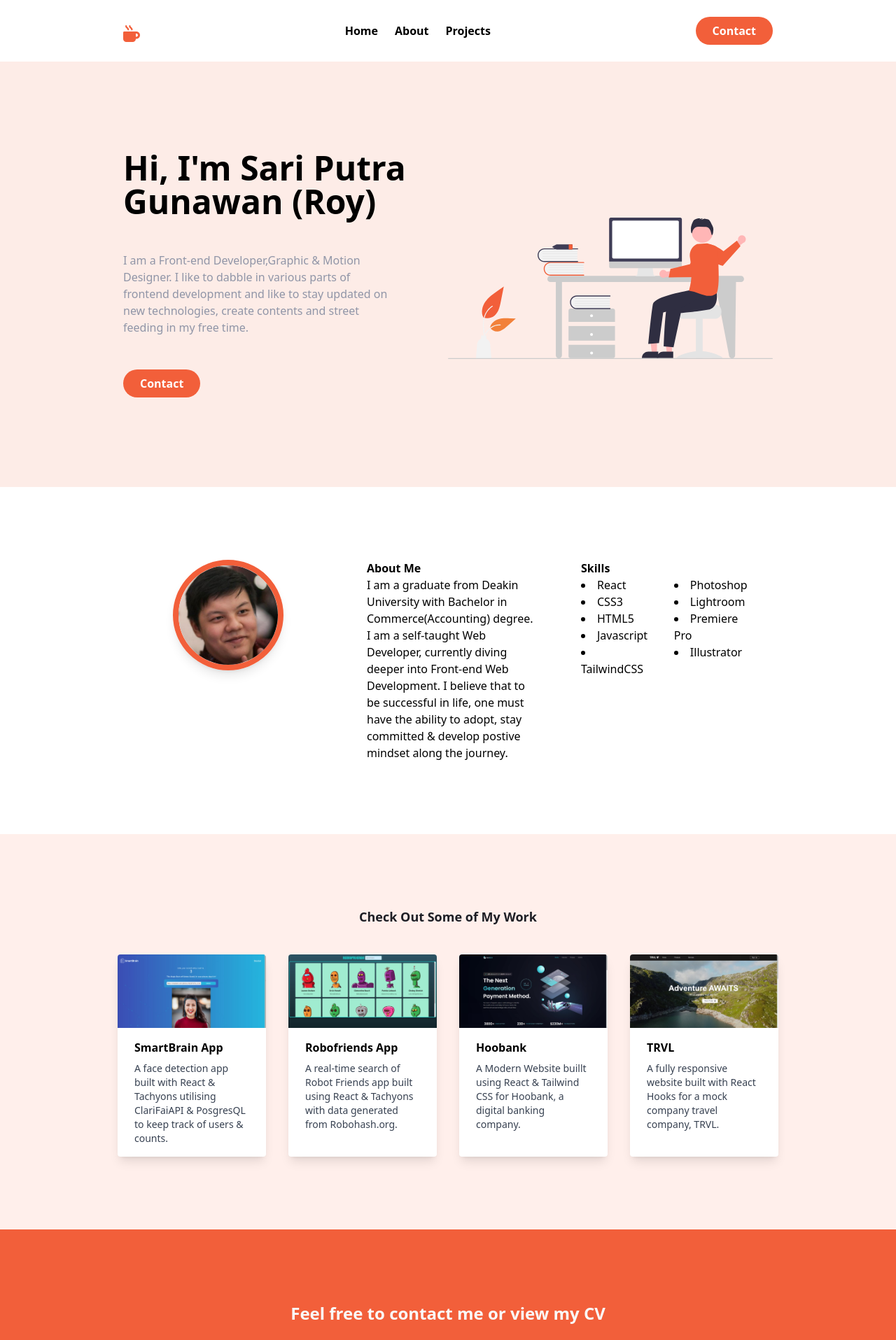
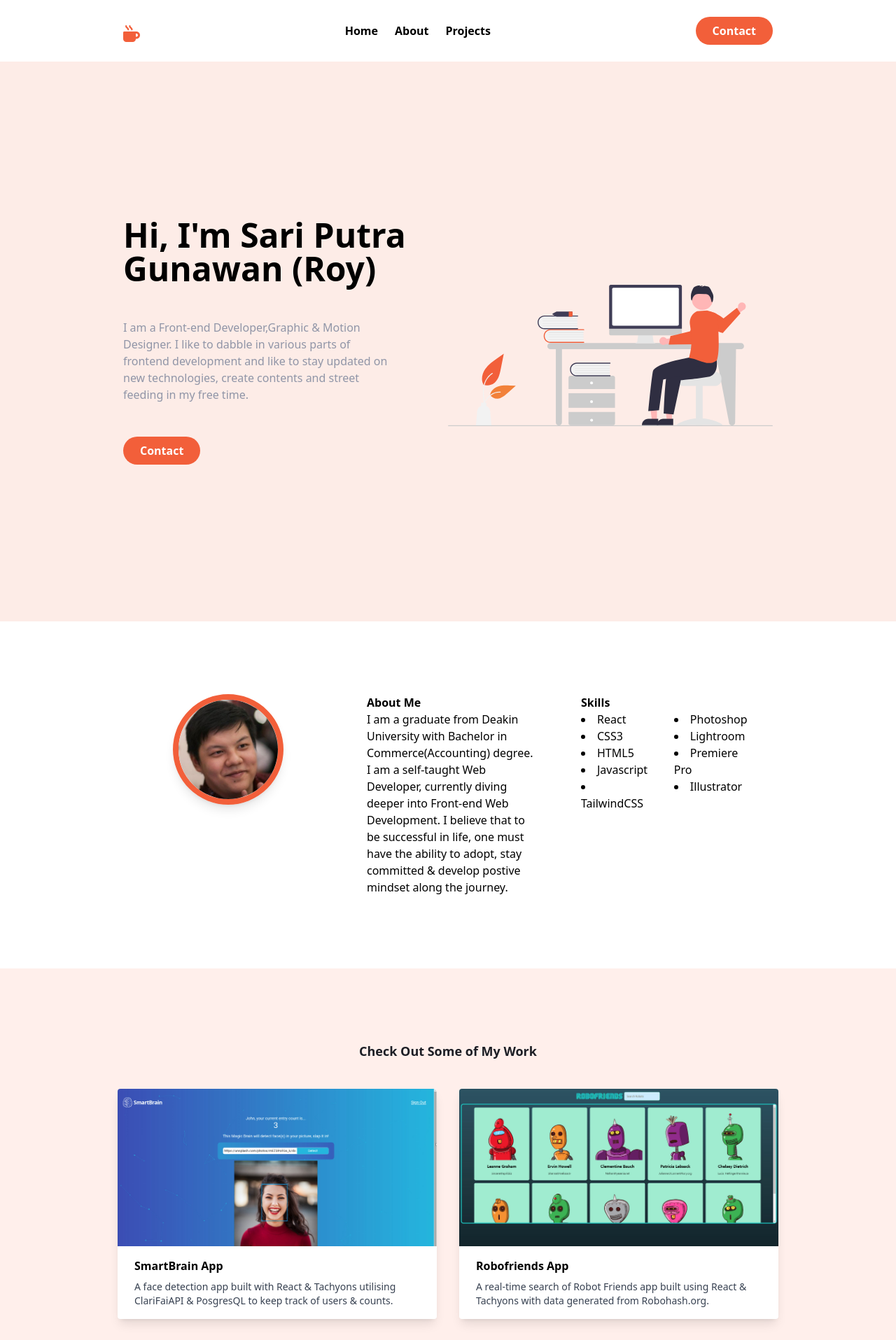
Before and after one commit to rzilla92/react-Tailwind-personal, a React (Vite) app: page / in a window 1280 px wide. Shown: the top 1915 px of the page at 70% size. Built offline with nearby package versions, Linux system fonts and the light colour scheme.

Commit message:
update styling

```diff
--- a/src/components/Hero.jsx
+++ b/src/components/Hero.jsx
@@ -4,7 +4,7 @@ import {Link} from 'react-scroll'
 
 function Hero() {
   return (
-    <section id="hero" className='bg-brightRedSupLight'>
+    <section id="hero" className='bg-brightRedSupLight py-24'>
         <div className='container flex flex-col-reverse md:flex-row items-center px-6 mx-auto space-y-0 md:space-y-0'>
           <div className='flex flex-col mb-16 mt-5 space-y-12 md:mb-32 md:mt-32 md:w-1/2'>
             <h1 className='max-w-md text-5xl font-bold text-center md:text-5xl md:text-left'>
--- a/src/components/Nav.jsx
+++ b/src/components/Nav.jsx
@@ -19,9 +19,9 @@ function Nav() {
           <div className='flex items-center justify-between'>
               <div className='pt-2'><i className="fa-solid fa-mug-hot text-brightRed text-2xl baseline"></i></div>
               <div className='hidden md:flex justify-center items-center space-x-6'>
-                  <Link to="home" activeClass="active" smooth={true} spy={true} className="font-semibold hover:opacity-70">Home</Link>
-                  <Link to="about" smooth={true} spy={true} className="font-semibold hover:opacity-70">About</Link>
-                  <Link to="projects" smooth={true} spy={true} className="font-semibold hover:opacity-70">Projects</Link>
+                  <Link to="home" activeClass="active" smooth={true} spy={true} className="font-semibold cursor-pointer hover:opacity-70">Home</Link>
+                  <Link to="about" smooth={true} spy={true} className="font-semibold cursor-pointer hover:opacity-70">About</Link>
+                  <Link to="projects" smooth={true} spy={true} className="font-semibold cursor-pointer hover:opacity-70">Projects</Link>
               </div>
               <Link to="contact" smooth={true} spy={true} className='hidden md:block rounded-full px-6 py-2 cursor-pointer transition-all bg-brightRed hover:bg-darkBlue font-bold text-white'>Contact</Link>
 
--- a/src/components/Projects.jsx
+++ b/src/components/Projects.jsx
@@ -8,8 +8,8 @@ function Projects() {
             <div className='flex-1 text-center mb-10'>
                 <h1 className='font-bold text-lg text-veryDarkBlue'>Check Out Some of My Work</h1>
             </div>
-            <div className='flex-1 flex flex-col md:flex-row justify-center gap-8'>
-                <div className="flex-1 rounded overflow-hidden bg-white shadow-lg transition-all hover:scale-105 hover:cursor-pointer">
+            <div className='flex-1 flex flex-col md:flex-row md:flex-wrap justify-center gap-8'>
+                <div className="flex-[35%] rounded overflow-hidden bg-white shadow-lg transition-all hover:scale-105 hover:cursor-pointer">
                     <a target="_blank" rel='nonreferrer noopener' href="https://soft-fairy-3b902f.netlify.app/">
                         <img className="w-full" src={smartbrain} alt="smartbrain app"/>
                         <div className="px-6 py-4">
@@ -20,7 +20,7 @@ function Projects() {
                         </div>
                     </a>
                 </div>
-                <div className="flex-1 rounded overflow-hidden bg-white shadow-lg transition-all hover:scale-105 hover:cursor-pointer">
+                <div className="flex-[35%] rounded overflow-hidden bg-white shadow-lg transition-all hover:scale-105 hover:cursor-pointer">
                     <a target="_blank" rel='nonreferrer noopener' href="https://rzilla92.github.io/robofriends/">
                         <img className="w-full" src={robofriends} alt="robofriends app"/>
                         <div className="px-6 py-4">
@@ -31,7 +31,7 @@ function Projects() {
                         </div>
                     </a>
                 </div>
-                <div className="flex-1 rounded overflow-hidden bg-white shadow-lg transition-all hover:scale-105 hover:cursor-pointer">
+                <div className="flex-[35%] rounded overflow-hidden bg-white shadow-lg transition-all hover:scale-105 hover:cursor-pointer">
                     <a target="_blank" rel='nonreferrer noopener' href="https://rzilla92.github.io/bank-modern-ui/">
                         <img className="w-full" src={hoobank} alt="hoobank"/>
                         <div className="px-6 py-4">
@@ -42,7 +42,7 @@ function Projects() {
                         </div>
                     </a>
                 </div>
-                <div className="flex-1 rounded overflow-hidden bg-white shadow-lg transition-all hover:scale-105 hover:cursor-pointer">
+                <div className="flex-[35%] rounded overflow-hidden bg-white shadow-lg transition-all hover:scale-105 hover:cursor-pointer">
                     <a target="_blank" rel='nonreferrer noopener' href="https://rzilla92.github.io/travel-website-react/">
                         <img className="w-full" src={trvl} alt="trvl"/>
                         <div className="px-6 py-4">
```
